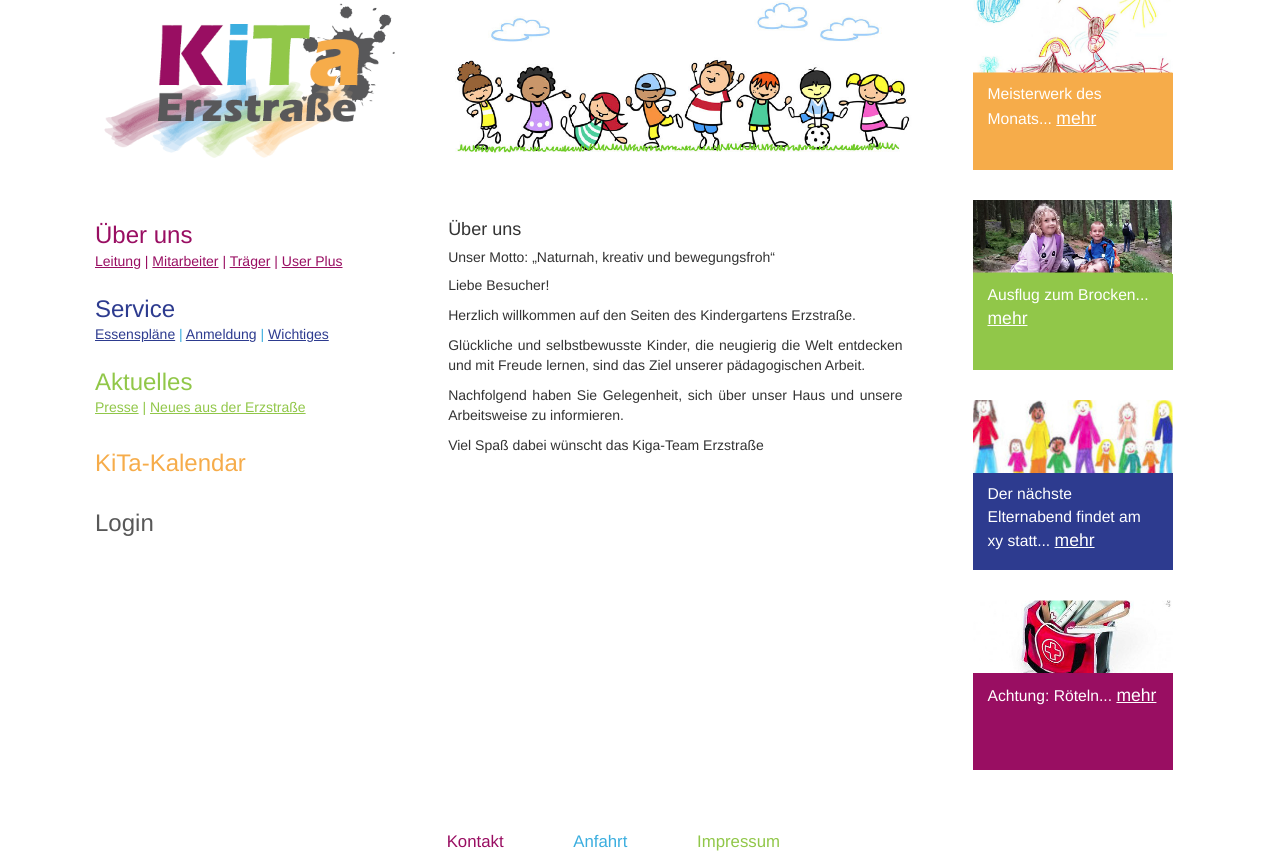
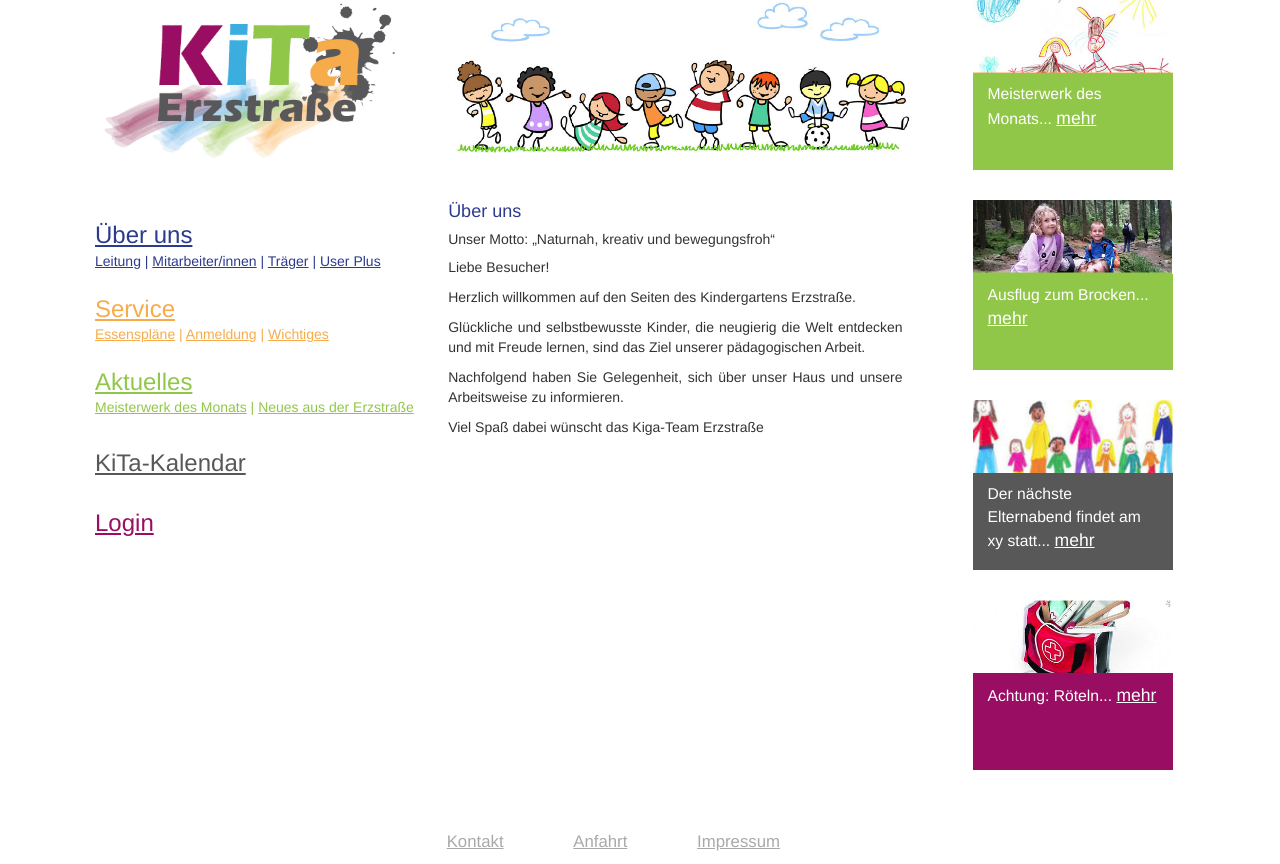
Before and after one commit to FJuette/HCDKitaDemo, a PHP site: page / in a window 1280 px wide. Shown: the part 50-914 px from the top of the page. Run offline with PHP 8.4, Linux system fonts and the light colour scheme.

Commit message:
Navigation and new plus.php site

```diff
--- a/Index.php
+++ b/Index.php
@@ -14,22 +14,22 @@
             <div class="row">
                 <?php include("navigation.php") ?>
                 <div id="content" class="col-md-7 innerPadding">
-                    <h4>Über uns</h4>
+                    <h4 class="about">Über uns</h4>
                     <h5>Unser Motto: „Naturnah, kreativ und bewegungsfroh“</h5>
                     <p>
-                        Liebe Besucher!
+                    Liebe Besucher!
                     </p>
                     <p>
-                        Herzlich willkommen auf den Seiten des Kindergartens Erzstraße.
+                    Herzlich willkommen auf den Seiten des Kindergartens Erzstraße.
                     </p>
                     <p>
-                        Glückliche und selbstbewusste Kinder, die neugierig die Welt entdecken und mit Freude lernen, sind das Ziel unserer pädagogischen Arbeit.
+                    Glückliche und selbstbewusste Kinder, die neugierig die Welt entdecken und mit Freude lernen, sind das Ziel unserer pädagogischen Arbeit.
                     </p>
                     <p>
-                        Nachfolgend haben Sie Gelegenheit, sich über unser Haus und unsere Arbeitsweise zu informieren.
+                    Nachfolgend haben Sie Gelegenheit, sich über unser Haus und unsere Arbeitsweise zu informieren.
                     </p>
                     <p>
-                        Viel Spaß dabei wünscht das Kiga-Team Erzstraße
+                    Viel Spaß dabei wünscht das Kiga-Team Erzstraße
                     </p>
                 </div>
             </div>
--- a/footer.php
+++ b/footer.php
@@ -1,9 +1,9 @@
 <div class="row">
     <div class="col-md-offset-4 col-md-8">
         <ul class="list-inline">
-            <li><a href="#" class="about">Kontakt</a></li>
-            <li><a href="#" class="service">Anfahrt</a></li>
-            <li><a href="#" class="news">Impressum</a></li>
+            <li><a href="#" class="footer">Kontakt</a></li>
+            <li><a href="#" class="footer">Anfahrt</a></li>
+            <li><a href="#" class="footer">Impressum</a></li>
         </ul>
     </div>
 </div>
--- a/navigation.php
+++ b/navigation.php
@@ -1,7 +1,7 @@
 <div id="navigation" class="col-md-5 innerPadding">
     <div class="about" id="about">
         <h3><a href="Index.php">Über uns</a></h3>
-        <div class="about"><a href="#">Leitung</a> | <a href="#">Mitarbeiter</a> | <a href="#">Träger</a> | <a href="#">User Plus</a></div>
+        <div class="about"><a href="#">Leitung</a> | <a href="#">Mitarbeiter/innen</a> | <a href="#">Träger</a> | <a href="Plus.php">User Plus</a></div>
     </div>
     <div class="service" id="service">
         <h3><a href="#">Service</a></h3>
@@ -9,7 +9,7 @@
     </div>
     <div class="news" id="news">
         <h3><a href="#">Aktuelles</a></h3>
-        <div class="news"><a href="#">Presse</a> | <a href="News.php">Neues aus der Erzstraße</a></div>
+        <div class="news"><a href="Meister.php">Meisterwerk des Monats</a> | <a href="News.php">Neues aus der Erzstraße</a></div>
     </div>
     <div class="calendar" id="calendar">
         <h3><a href="Calendar.php">KiTa-Kalendar</a></h3>
--- a/style.css
+++ b/style.css
@@ -1,4 +1,12 @@
 /* @font-face { font-family: Eras; src: url('eras.ttf'); } */
+
+:root {
+    --about-color: #2D3B8F;
+    --service-color: #f6ac4a;
+    --news-color: #91c749;
+    --calendar-color: #585858;
+    --login-color: #990E62;
+}
 
 html {
     margin-left: 100px;
@@ -36,17 +44,18 @@ a {
 }
 
 .about {
-    color: #990E62;
+    color: var(--about-color);
     margin-top: -8px;
 }
 
 .about > a {
-    color: #990E62;
+    color: var(--about-color);
     text-decoration: underline;
 }
 
 .about > h3 > a {
-    color: #990E62;
+    color: var(--about-color);
+    text-decoration: underline;
 }
 
 #about {
@@ -54,17 +63,18 @@ a {
 }
 
 .service {
-    color: #3BAEDF;
+    color: var(--service-color);
     margin-top: -8px;
 }
 
 .service > a {
-    color: #2D3B8F;
+    color: var(--service-color);
     text-decoration: underline;
 }
 
 .service > h3 > a {
-    color: #2D3B8F;
+    color: var(--service-color);
+    text-decoration: underline;
 }
 
 #service {
@@ -72,17 +82,18 @@ a {
 }
 
 .news {
-    color: #91c749;
+    color: var(--news-color);
     margin-top: -8px;
 }
 
 .news > a {
-    color: #91c749;
+    color: var(--news-color);
     text-decoration: underline;
 }
 
 .news > h3 > a {
-    color: #91c749;
+    color: var(--news-color);
+    text-decoration: underline;
 }
 
 #news {
@@ -90,11 +101,12 @@ a {
 }
 
 .calendar > h3 > a {
-    color: #f6ac4a;
+    color: var(--calendar-color);
+    text-decoration: underline;
 }
 
 .calendar > a {
-    color: #f6ac4a;
+    color: var(--calendar-color);
     text-decoration: underline;
 }
 
@@ -103,7 +115,8 @@ a {
 }
 
 .login > h3 > a {
-    color: #585858;
+    color: var(--login-color);
+    text-decoration: underline;
 }
 
 #login {
@@ -111,7 +124,7 @@ a {
 }
 
 .contact > h3 > a {
-    color: #990E62;
+    color: grey;
 }
 
 #contact {
@@ -123,7 +136,7 @@ a {
 }
 
 .impressum > h3 > a {
-    color: #91c749;
+    color: grey;
 }
 
 .sbItem {
@@ -157,19 +170,23 @@ a {
 }
 
 .sbnews {
-    background-color: #91c749;
+    background-color: var(--news-color);
 }
 
 .sbService {
-    background-color: #2D3B8F;
+    background-color: var(--service-color);
 }
 
 .sbAbout {
-    background-color: #990E62;
+    background-color: var(--about-color);
 }
 
 .sbCalendar {
-    background-color: #f6ac4a;
+    background-color: var(--calendar-color);
+}
+
+.sbLogin {
+    background-color: var(--login-color);
 }
 
 .list-inline > li {
@@ -181,3 +198,8 @@ a {
     margin-top: 20px;
     font-size: 1.2em;
 }
+
+.footer{
+    color: darkgray;
+    text-decoration: underline;
+}
--- a/teaser.php
+++ b/teaser.php
@@ -1,5 +1,5 @@
 <div id="sidebar" class="col-md-3 innerPadding">
-    <div class="sbItem sbCalendar">
+    <div class="sbItem sbnews">
         <img src="images/teaser_1.PNG" class="teaserPicture" alt="Teaser">
         <p>
             Meisterwerk des Monats... <a href="Meister.php">mehr</a>
@@ -13,17 +13,17 @@
         </p>
     </div>
 
-    <div class="sbItem sbService">
+    <div class="sbItem sbCalendar">
         <img src="images/teaser_3.PNG" class="teaserPicture" alt="Teaser">
         <p>
             Der nächste Elternabend findet am xy statt... <a href="#">mehr</a>
         </p>
     </div>
 
-    <div class="sbItem sbAbout">
+    <div class="sbItem sbLogin">
         <img src="images/teaser_4.PNG" class="teaserPicture" alt="Teaser">
         <p>
-            Achtung: Röteln... <a href="#">mehr</a>
+            Achtung: Röteln... <a href="Login.php">mehr</a>
         </p>
     </div>
 </div>
```
Also changed, not shown: Plus.php (added, +45 -0 lines).
